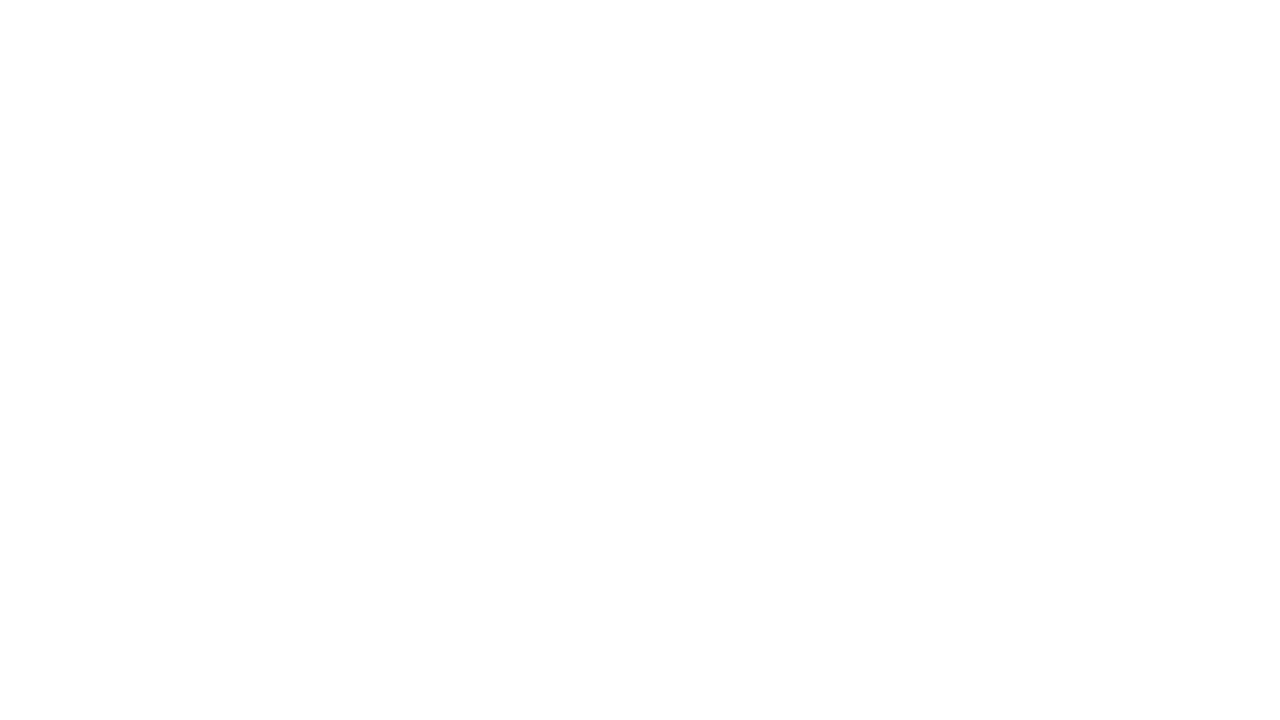
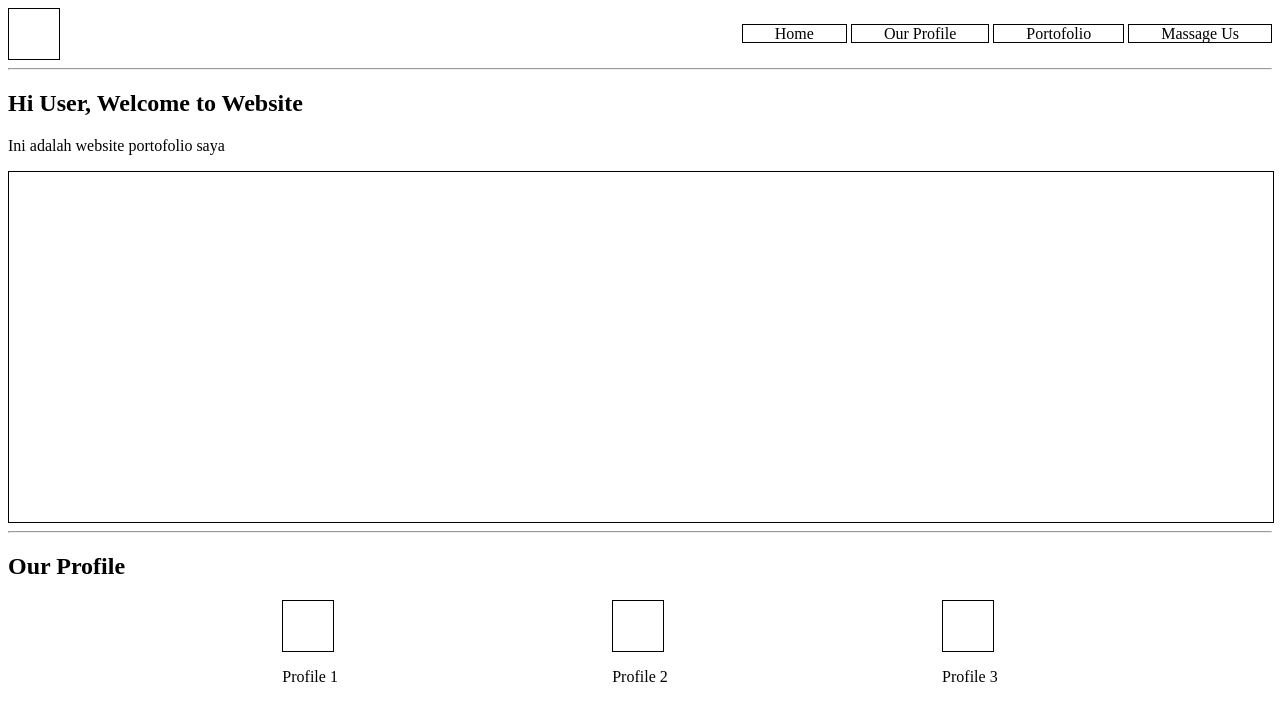
Before and after one commit to revou-fundamental-course/fundamental-riyanti14, a plain HTML site: page index.html in a window 1280 px wide. Drawn offline with Linux system fonts and the light colour scheme.

Commit message:
config website

```diff
--- a/css/style.css
+++ b/css/style.css
@@ -0,0 +1,39 @@
+/*ini CSS*/
+
+.nav-container{
+    display: flex;
+    justify-content: space-between;
+    align-items: center;
+}
+.logo-icon {
+    height: 50px;
+    width: 50px;
+    border: 1px solid;
+}
+
+nav>a{
+    padding-left: 32px;
+    padding-right: 32px;
+    border: 1px solid;
+}
+
+.banner-container{
+    height: 350px;
+    width: 100%;
+    border: 1px solid;
+}
+
+.profile-content{
+    display: flex;
+    justify-content: space-evenly;
+}
+
+.profile-item{
+    text-align: center;
+}
+
+.profile-icon{
+    height: 50px;
+    width: 50px;
+    border: 1px solid;
+}
--- a/index.html
+++ b/index.html
@@ -3,9 +3,58 @@
 <head>
     <meta charset="UTF-8">
     <meta name="viewport" content="width=device-width, initial-scale=1.0">
-    <title>Document</title>
+    <title>Portofolio Riyanti</title>
+    <link rel="stylesheet" href="css/style.css">
 </head>
 <body>
+    <header class="nav-container">
+        <div class="logo-icon"></div>
+
+        <nav>
+            <a>Home</a>
+            <a>Our Profile</a>
+            <a>Portofolio</a>
+            <a>Massage Us</a>
+        </nav>
+    </header>
+    <hr />
+
+    <main>
+        <section>
+            <header>
+                <h1>Hi User, Welcome to Website</h1>
+            </header>
+
+            <article>
+                <p>Ini adalah website portofolio saya</p>
+
+                <div class="banner-container"></div>
+            </article>
+        </section>
+
+        <hr />
+
+        <section>
+            <header>
+                <h1>Our Profile</h1>
+            </header>
+            <article class="profile-content">
+                <div class="profile-item">
+                    <div class="profile-icon"></div>
+                    <p>Profile 1</p>
+                </div>
+                <div class="profile-item">
+                    <div class="profile-icon"></div>
+                    <p>Profile 2</p>
+                </div>
+                <div class="profile-item">
+                    <div class="profile-icon"></div>
+                    <p>Profile 3</p>
+                </div>
+
+            </article>
+        </section>
+    </main>
 
 </body>
 </html>
```
